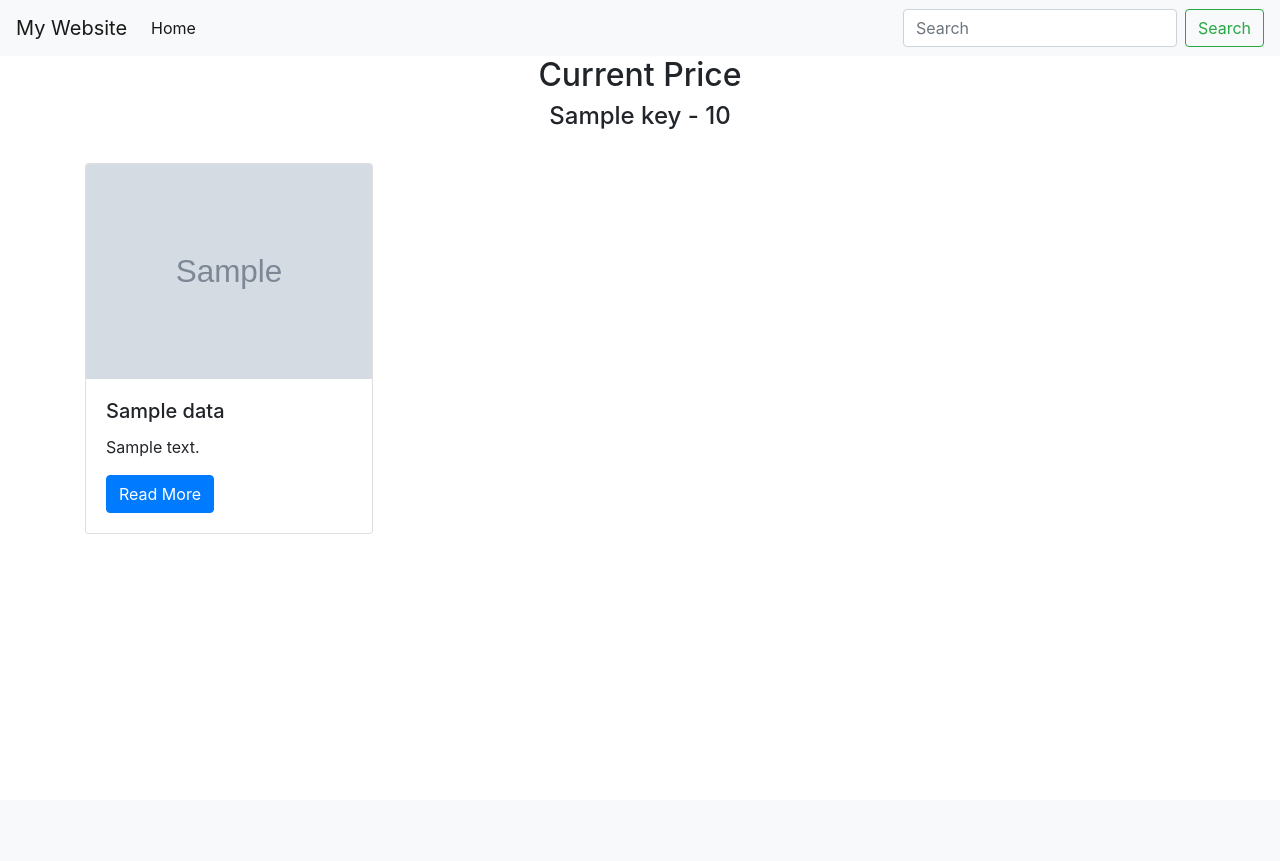
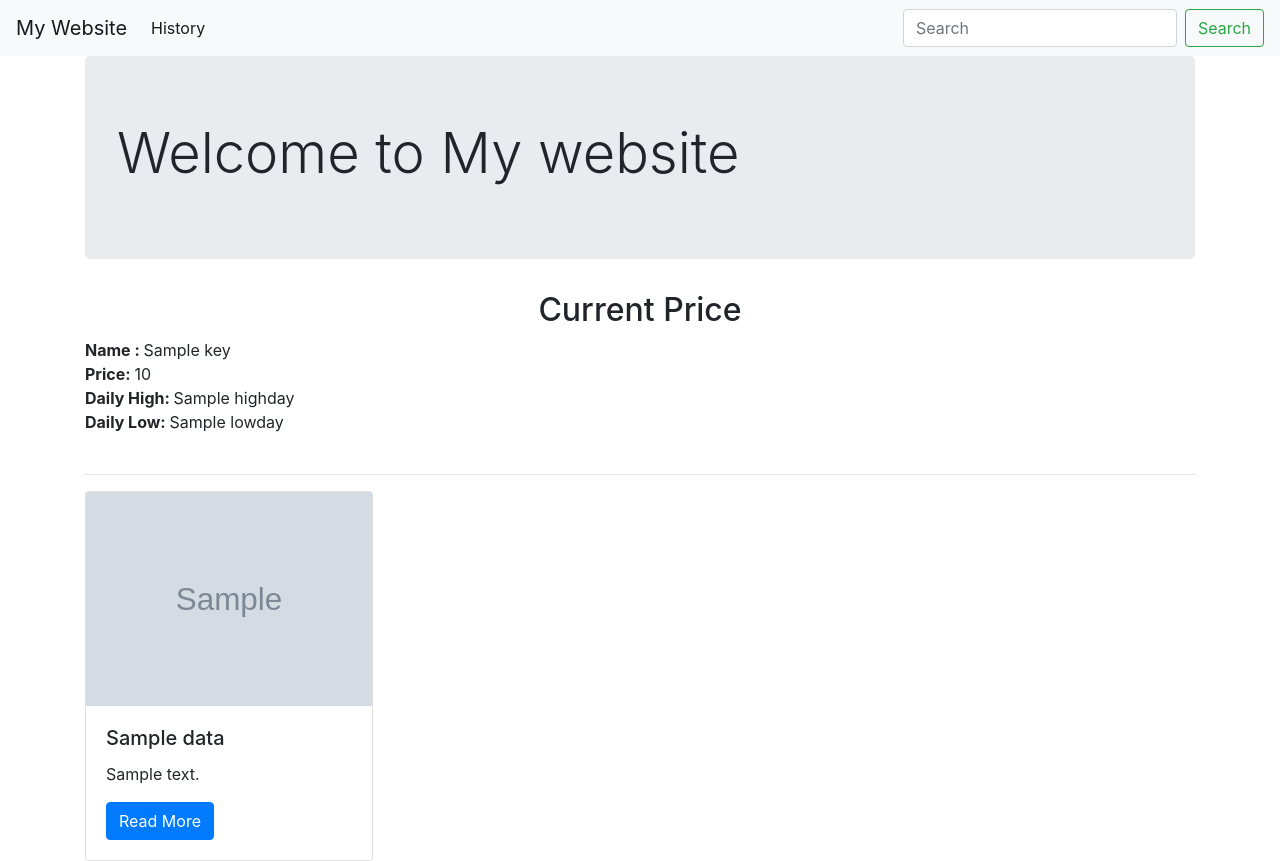
Before and after one commit to gautamamber/Django_Web_Scraping-app, a Django app: template webapp/templates/webapp/home.html in a window 1280 px wide. Before the commit the page ends 534 px from the top, so only its background shows below. Run offline with Django 3.2, Linux system fonts and the light colour scheme; the template is opened without the code that fills it: most values are stand-ins (such as "Sample title", 1, 10 or a date in 2020); grey boxes marked "Sample" are stand-in pictures; some libraries are stand-ins or nearby versions.

Commit message:
History api call

```diff
--- a/webapp/templates/base.html
+++ b/webapp/templates/base.html
@@ -26,8 +26,9 @@
   <div class="collapse navbar-collapse" id="navbarSupportedContent">
     <ul class="navbar-nav mr-auto">
       <li class="nav-item active">
-        <a class="nav-link" href="#">Home <span class="sr-only">(current)</span></a>
+        <a class="nav-link" href="history">History <span class="sr-only">(current)</span></a>
       </li>
+
 
 
 
--- a/webapp/templates/webapp/home.html
+++ b/webapp/templates/webapp/home.html
@@ -2,18 +2,21 @@
 
 {% block content %}
 
-<!-- <div class="jumbotron">
+<div class="jumbotron">
   <h1 class="display-4">Welcome to My website</h1>
 
-</div> -->
+</div>
 <center>
 	<h2>Current Price</h2>
 </center>
 {% for key,value in price.DISPLAY.items %}
-<center>
 
-	<h4>{{ key }} - {{ value.USD.PRICE }} </h4>
-</center><br>
+	<strong>Name : </strong> {{ key }}<br>
+	<strong>Price: </strong> {{ value.USD.PRICE }}<br>
+	<strong>Daily High: </strong> {{ value.USD.HIGHDAY }}<br>
+	<strong>Daily Low: </strong> {{ value.USD.LOWDAY }}<br>
+	<br>
+	<hr>
 {% endfor %}
 
 <div class="container">
--- a/webapp/urls.py
+++ b/webapp/urls.py
@@ -2,5 +2,6 @@ from django.urls import path
 from . import views
 urlpatterns  = [
 	path('' , views.home , name = "home"),
+	path('history' , views.history , name = "history"),
 
 ]
--- a/webapp/views.py
+++ b/webapp/views.py
@@ -13,3 +13,8 @@ def home(request):
 	api_request = requests.get("https://min-api.cryptocompare.com/data/v2/news/?lang=EN")
 	api = json.loads(api_request.content.decode('utf-8'))
 	return render(request, "webapp/home.html" , {'api' : api, 'price' : price})
+
+def history(request):
+	history_request = requests.get("https://min-api.cryptocompare.com/data/histoday?fsym=BTC&tsym=USD&limit=10")
+	history = json.loads(history_request.content.decode('utf-8'))
+	return render(request, "webapp/history.html", {'history' : history})
```
Also changed, not shown: webapp/templates/webapp/history.html (added, +14 -0 lines).
